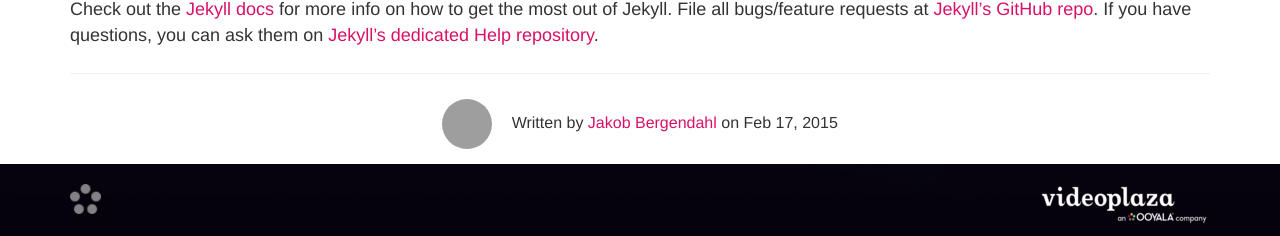
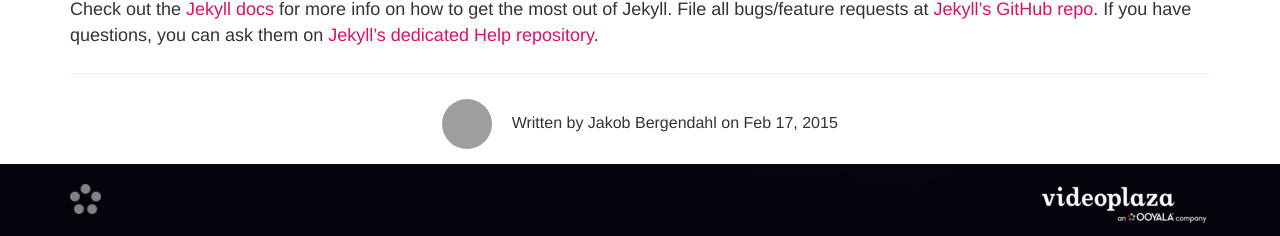
Before and after one commit to videoplaza/videoplaza.github.io, a Jekyll site: the page built from _posts/2015-02-17-welcome-to-jekyll.markdown, in a window 1280 px wide and 1041 px high. Shown: the part 802-1038 px from the top of the window. Built offline with Jekyll 4.4.1, drawn with Linux system fonts in a browser that asks for light colours; nearby versions of some CDN libraries; part of the change alters nothing that is shown; grey boxes are pictures that could not be loaded.

```diff
--- a/_layouts/post.html
+++ b/_layouts/post.html
@@ -19,6 +19,6 @@ layout: default
 	  <hr>
 	  <h6 class="text-center">
 	  <img src="{{ page.author-pic }}" style="width:50px;border-radius:25px;margin-right:15px;">
-		  Written {% if page.author %} by <a href="http://twitter.com/jakber">{{ page.author }}</a>{% endif %} on {{ page.date | date: "%b %-d, %Y" }}
+		  Written {% if page.author %} by {{ page.author }}{% endif %} on {{ page.date | date: "%b %-d, %Y" }}
 	  </h6>
     </div>
```
